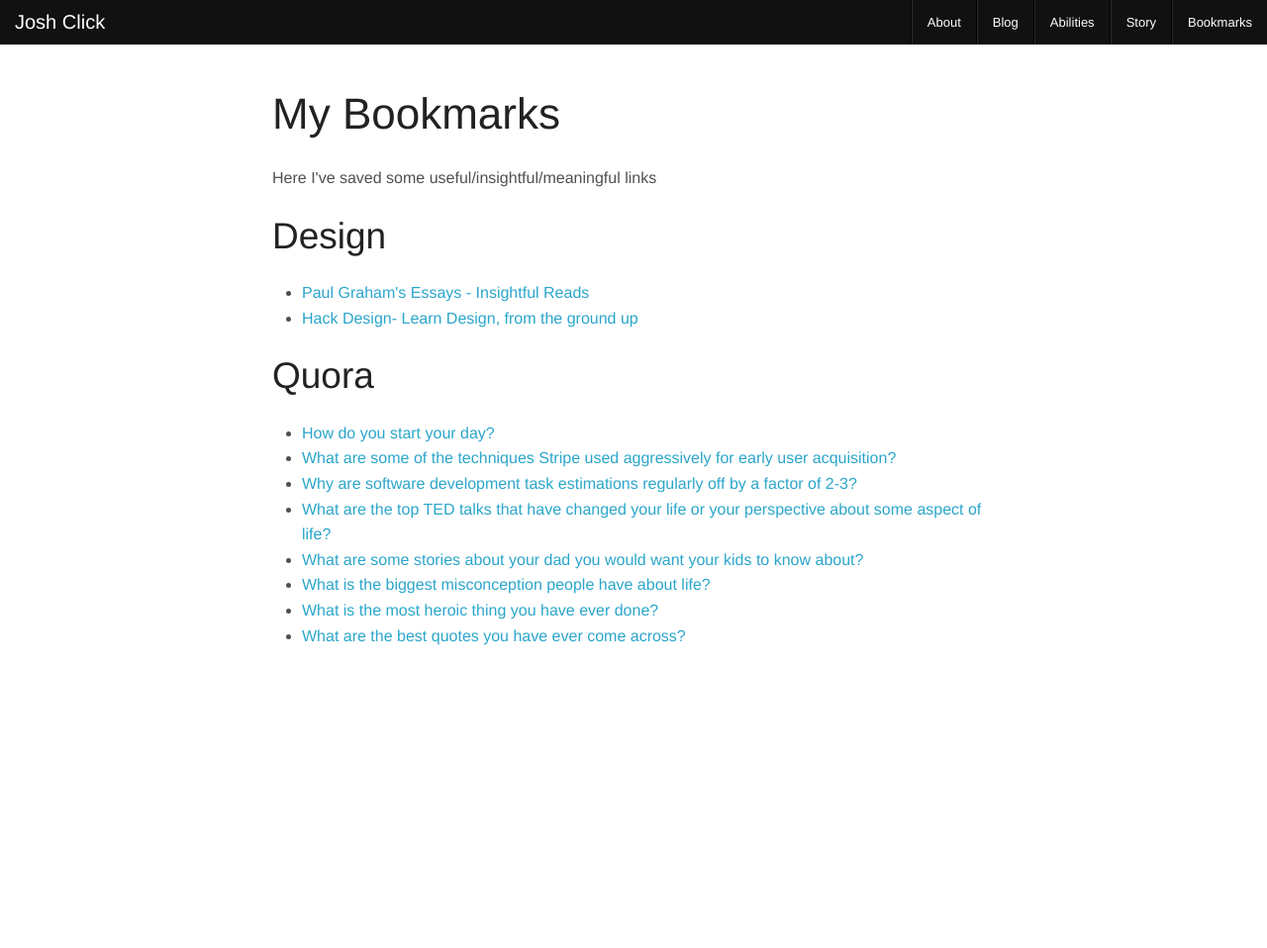
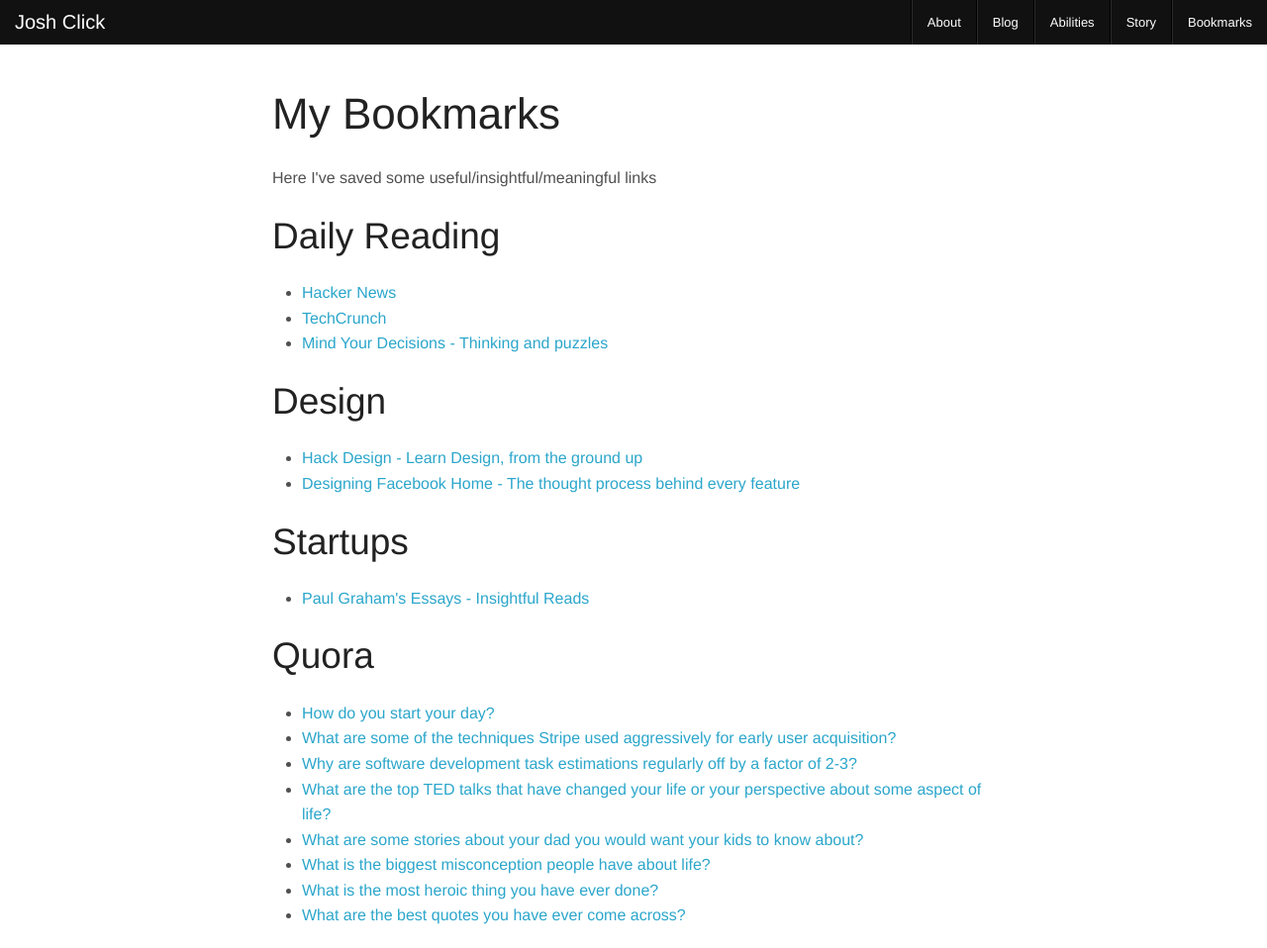
Before and after one commit to joshclick/joshclick.github.io, a Jekyll site: the page built from bookmarks.html, in a window 1280 px wide. Shown: the whole page at 99% size. Built offline with Jekyll 4.4.1, drawn with Linux system fonts in a browser that asks for light colours; before the commit the page ends 900 px from its top, so only the background shows below that.

Commit message:
added more bookmarks and categories

```diff
--- a/bookmarks.html
+++ b/bookmarks.html
@@ -2,15 +2,35 @@
 layout: default
 title: My Bookmarks
 cats:
+- name: Daily Reading
+  links:
+  - [
+      "Hacker News",
+      "https://news.ycombinator.com/news"
+    ]
+  - [
+      "TechCrunch",
+      "http://techcrunch.com/"
+    ]
+  - [
+      "Mind Your Decisions - Thinking and puzzles",
+      "http://mindyourdecisions.com/blog/"
+    ]
 - name: Design
+  links:
+  - [
+      "Hack Design - Learn Design, from the ground up",
+      "http://hackdesign.org/"
+    ]
+  - [
+      "Designing Facebook Home - The thought process behind every feature",
+      "http://vimeo.com/68749840"
+    ]
+- name: Startups
   links:
   - [
       "Paul Graham's Essays - Insightful Reads",
       "http://paulgraham.com/articles.html"
-    ]
-  - [
-    "Hack Design- Learn Design, from the ground up",
-    "http://hackdesign.org/"
     ]
 - name: Quora
   links:
```
Lines whose indentation alone changed are shown as unchanged.
